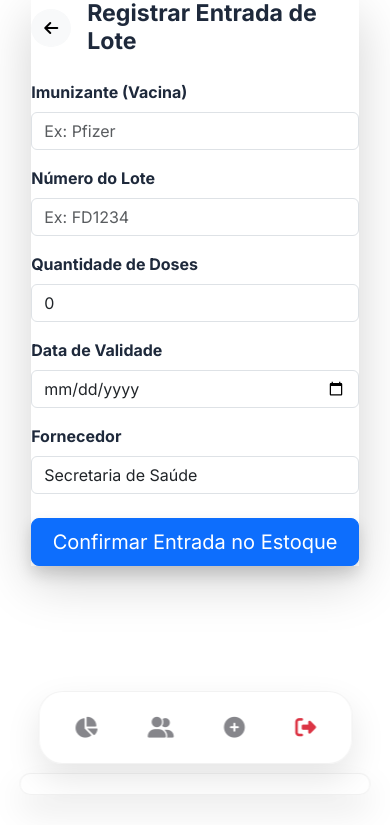
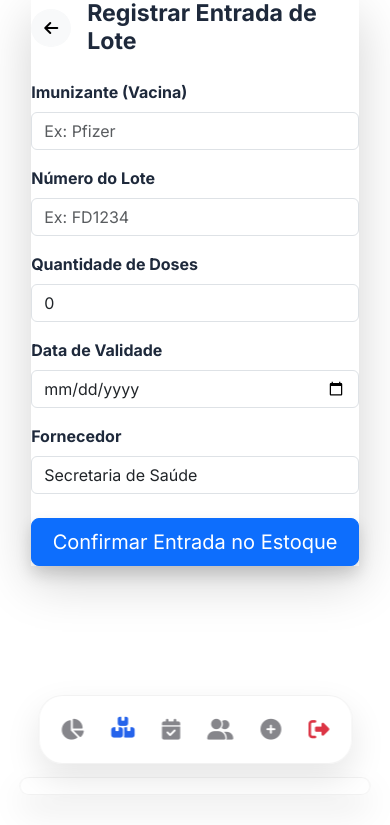
Before and after one commit to jvtrem7/sistema-vacina, a Django app: page /estoque/novo/ in a window 390 px wide. Shown: the part 19-844 px from the top of the page. Run offline with Django 5.2, Linux system fonts and the light colour scheme; the visitor is signed in with stand-in values (Sample User, id 1).

Commit message:
ajustes botoes do servidor

```diff
--- a/vacinas/templates/vacinas/base.html
+++ b/vacinas/templates/vacinas/base.html
@@ -63,7 +63,7 @@
             display: flex !important; position: fixed; bottom: 30px; left: 50%;
             transform: translateX(-50%); width: 90%; max-width: 380px;
             background: rgba(255, 255, 255, 0.85); backdrop-filter: blur(20px);
-            -webkit-backdrop-filter: blur(20px); border-radius: 24px; padding: 10px;
+            -webkit-backdrop-filter: blur(20px); border-radius: 24px; padding: 8px;
             justify-content: space-around; align-items: center; z-index: 9999;
             border: 1px solid rgba(0,0,0,0.05); box-shadow: 0 15px 35px rgba(0,0,0,0.1);
         }
@@ -149,6 +149,10 @@
 <div class="mobile-app-nav d-md-none">
         {% if user.is_authenticated and "/caderneta/" not in request.path and "/postos/" not in request.path %}
             <a href="{% url 'home' %}" class="{% if request.resolver_match.url_name == 'home' %}active{% endif %}"><i class="fa-solid fa-chart-pie"></i></a>
+            <a href="{% url 'listar_estoque' %}" class="{% if 'estoque' in request.path %}active{% endif %}">
+            <i class="fa-solid fa-boxes-stacked"></i></a>
+            <a href="{% url 'listar_agendamentos' %}" class="{% if 'agendamentos' in request.path %}active{% endif %}">
+            <i class="fa-solid fa-calendar-check"></i></a>
             <a href="{% url 'listar_pacientes' %}" class="{% if 'pacientes' in request.path %}active{% endif %}"><i class="fa-solid fa-user-group"></i></a>
             <a href="{% url 'registrar_dose' %}" class="{% if 'dose' in request.path %}active{% endif %}"><i class="fa-solid fa-circle-plus"></i></a>
             <a href="#" onclick="event.preventDefault(); document.getElementById('logout-form').submit();" class="text-danger"><i class="fa-solid fa-right-from-bracket"></i></a>
```
